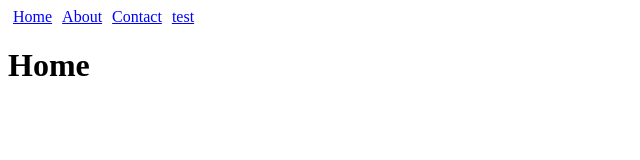
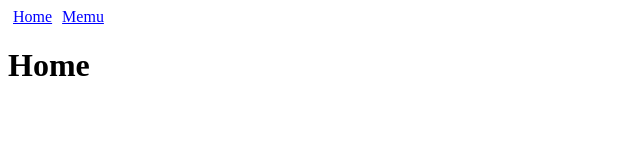
Before and after one commit to khaki4/react-router4, a React (Create React App) app: page / in a window 1280 px wide. Shown: the top 160 px of the page, without its empty margins (0-640 px from the left). Built offline with nearby package versions, Linux system fonts and the light colour scheme; the HTML template or start-up script is replaced by a standard one.

Commit message:
Render Nested Routes with React Router v4

```diff
--- a/src/App.js
+++ b/src/App.js
@@ -1,34 +1,32 @@
-import React, { Component } from 'react';
+import React from 'react';
 import { BrowserRouter as Router, Route, Link, Switch } from 'react-router-dom';
 import './App.css';
 
-const Links = () =>
-  <nav>
-    <Link to="/">Home</Link>
-    <Link to="/about">About</Link>
-    <Link to="/contact">Contact</Link>
-    <Link to="/test/:token">test</Link>
-  </nav>
+const Home = () => (<h1>Home</h1>)
+const Menu = () => (
+  <div>
+    <h1>Menu</h1>
+    <Link to="/menu/food">Food</Link>
+    <Link to="/menu/drink">Drinks</Link>
+    <Link to="/menu/sides">Sides</Link>
+    <Route
+      path="/menu/:section"
+      render={({ match }) => (
+        <h2>{match.params.section}</h2>
+      )}
+    />
+  </div>
+)
 
-class App extends Component {
-  render () {
-    return (
-      <Router>
-        <div>
-          <Links />
-          <Switch>
-            <Route exact path="/" render={() => <h1>Home</h1>} />
-            <Route path="/about" render={() => <h1>About</h1>} />
-            <Route path="/contact" render={() => <h1>Contact</h1>} />
-            <Route path="/test/:token"
-                   render={({ match }) => <h1>Test: {match.params.token}</h1>} />
-            <Route path="/:itemid"
-                   render={({ match }) => <h1>Item: {match.params.itemid}</h1>} />
-          </Switch>
-        </div>
-      </Router>
-    )
-  }
-}
+const App = (props) =>(
+  <Router>
+    <div>
+      <Link to="/">Home</Link>
+      <Link to="/menu">Memu</Link>
+      <Route exact path="/" component={Home} />
+      <Route path="/menu" component={Menu} />
+    </div>
+  </Router>
+)
 
 export default App;
```
